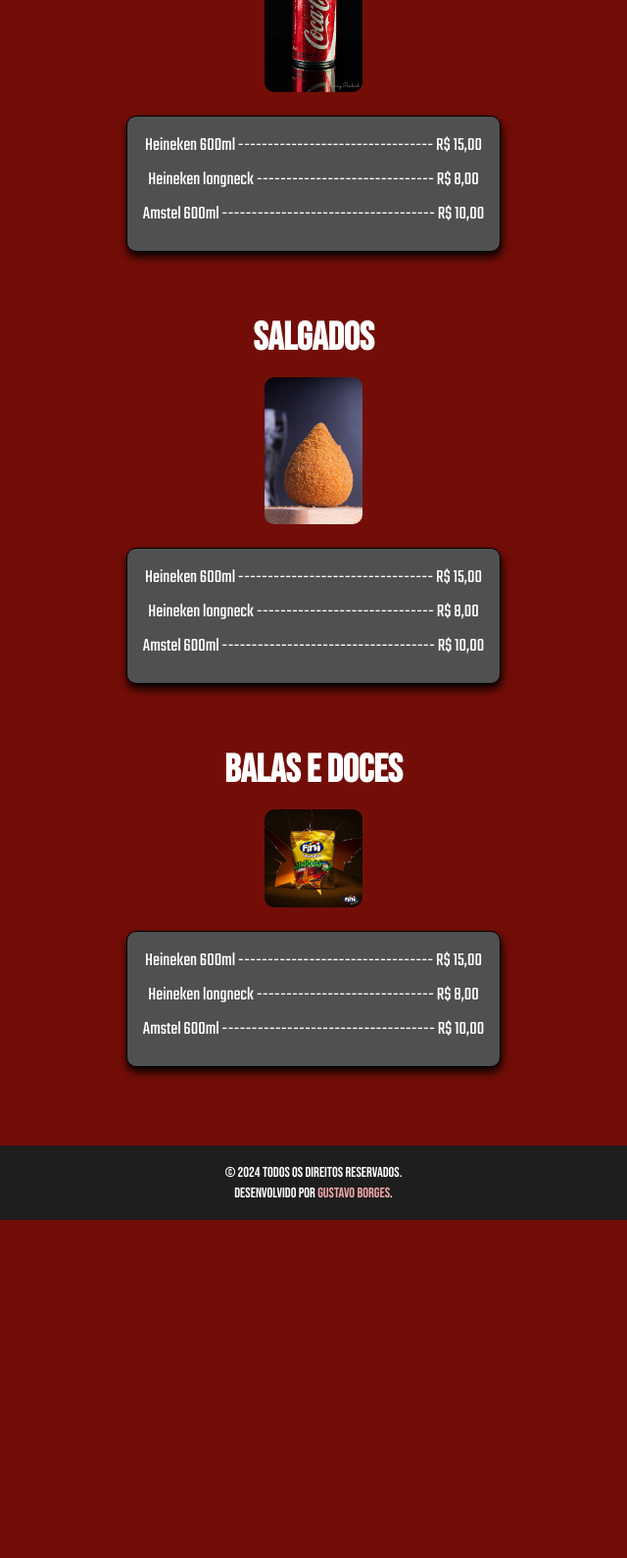
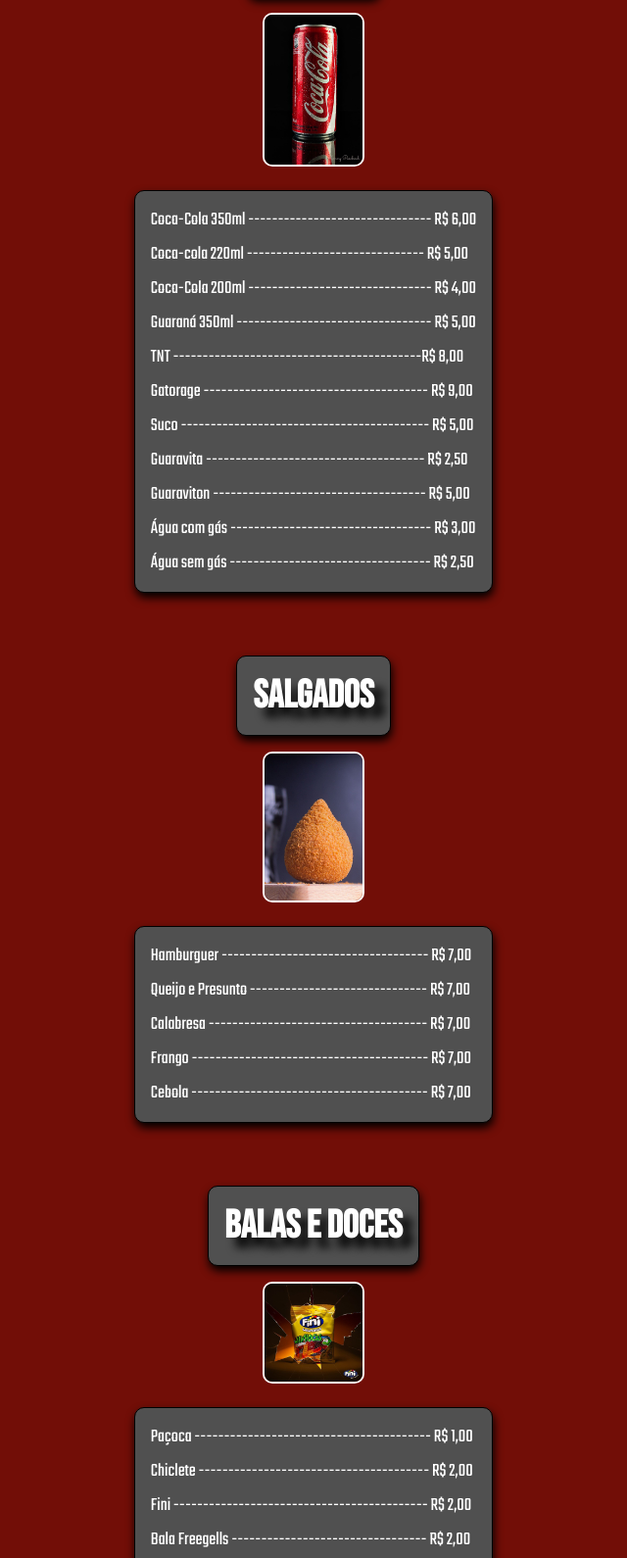
Before and after one commit to GustavoBorges-FrontEnd/landing-page-Sandubas, a plain HTML site: page index.html in a window 1280 px wide. Shown: the part 722-2312 px from the top of the page at 98% size, without its empty margins (320-960 px from the left). Before the commit the page ends 1967 px from the top, so only its background shows below. Drawn offline with Linux system fonts and the light colour scheme; a script that the page names is missing.

Commit message:
Adicionando os itens da lista

```diff
--- a/assets/styles/estilo.css
+++ b/assets/styles/estilo.css
@@ -88,6 +88,7 @@ h1{
     color: white;
     backdrop-filter: blur(10px);
     -webkit-backdrop-filter: blur(10px);
+    box-shadow: 0px 8px 10px white;
 }
 
 .logo{
@@ -208,6 +209,7 @@ h1{
     flex-direction: column;
     justify-content: space-between;
     gap: 4rem;
+    margin: 0 auto;
 }
 
 .conteudo-bebidas-alcolicas{
@@ -226,6 +228,7 @@ h1{
 .imagem > img{
     width: 100px;
     border-radius: 10px;
+    border: 2px solid white;
 }
 
 .titulo-bebidas-alcolicas{
@@ -233,6 +236,15 @@ h1{
     flex-direction: column;
     align-items: center;
     gap: 1rem;
+}
+
+.titulo{
+    text-shadow: 10px 10px 10px black;
+    background-color: rgb(80, 80, 80);
+    padding: 1rem;
+    border-radius: 10px;
+    border: 1px solid black;
+    box-shadow: 1px 5px 10px black;
 }
 
 .lista{
@@ -244,7 +256,6 @@ h1{
     margin-top: 1.5rem;
     display: flex;
     flex-direction: column;
-    align-items: center;
     gap: 0.5rem;
 }
 
--- a/index.html
+++ b/index.html
@@ -32,7 +32,7 @@
                     <a href="#bebidas">BEBIDAS</a>
                     <a href="#salgados">SALGADOS</a>
                     <a href="#doces">BALAS E DOCES</a>
-                    <a href="#contato">CONTATO</a>
+                    <a href="#sorvetes">SORVETES E PICOLÉS</a>
                 </nav>
             </div>
         </header>
@@ -40,60 +40,89 @@
         <div class="cardapio">
             <section id="bebidas-alcolicas" class="conteudo-bebidas-alcolicas">
                 <div class="titulo-bebidas-alcolicas">
-                    <h1>BEBIDAS ALCÓLICAS</h1>
+                    <h1 class="titulo">BEBIDAS ALCÓLICAS</h1>
                     <div class="imagem">
                         <img src="assets/img/1.jpg" alt="">
                     </div>
                 </div>
                 <ul class="lista">
-                    <li class="conteudo-lista">Heineken 600ml --------------------------------- R$ 15,00</li>
-                    <li class="conteudo-lista">Heineken longneck ------------------------------ R$ 8,00</li>
-                    <li class="conteudo-lista">Amstel 600ml ------------------------------------ R$ 10,00</li>
+                    <li class="conteudo-lista">Heineken 600ml ------------------------------- R$ 15,00</li>
+                    <li class="conteudo-lista">Heineken longneck ---------------------------- R$ 9,00</li>
+                    <li class="conteudo-lista">Amstel 600ml --------------------------------- R$ 10,00</li>
                     <li></li>
                 </ul>
             </section>
             <section id="bebidas" class="conteudo-bebidas-alcolicas">
                 <div class="titulo-bebidas-alcolicas">
-                    <h1>BEBIDAS</h1>
+                    <h1 class="titulo">BEBIDAS</h1>
                     <div class="imagem">
                         <img src="assets/img/2.jpg" alt="">
                     </div>
                 </div>
                 <ul class="lista">
-                    <li class="conteudo-lista">Heineken 600ml --------------------------------- R$ 15,00</li>
-                    <li class="conteudo-lista">Heineken longneck ------------------------------ R$ 8,00</li>
-                    <li class="conteudo-lista">Amstel 600ml ------------------------------------ R$ 10,00</li>
-                    <li></li>
+                    <li class="conteudo-lista">Coca-Cola 350ml ------------------------------- R$ 6,00</li>
+                    <li class="conteudo-lista">Coca-cola 220ml  ------------------------------ R$ 5,00</li>
+                    <li class="conteudo-lista">Coca-Cola 200ml ------------------------------- R$ 4,00</li>
+                    <li class="conteudo-lista">Guaraná 350ml --------------------------------- R$ 5,00</li>
+                    <li class="conteudo-lista">TNT ------------------------------------------R$ 8,00</li>
+                    <li class="conteudo-lista">Gatorage -------------------------------------- R$ 9,00</li>
+                    <li class="conteudo-lista">Suco ------------------------------------------ R$ 5,00</li>
+                    <li class="conteudo-lista">Guaravita ------------------------------------- R$ 2,50</li>
+                    <li class="conteudo-lista">Guaraviton ------------------------------------ R$ 5,00</li>
+                    <li class="conteudo-lista">Água com gás ---------------------------------- R$ 3,00</li>
+                    <li class="conteudo-lista">Água sem gás ---------------------------------- R$ 2,50</li>
                 </ul>
             </section>
 
             <section id="salgados" class="conteudo-bebidas">
                 <div class="titulo-bebidas-alcolicas">
-                    <h1>SALGADOS</h1>
+                    <h1 class="titulo">SALGADOS</h1>
                     <div class="imagem">
                         <img src="assets/img/4.jpg" alt="">
                     </div>
                 </div>
                 <ul class="lista">
-                    <li class="conteudo-lista">Heineken 600ml --------------------------------- R$ 15,00</li>
-                    <li class="conteudo-lista">Heineken longneck ------------------------------ R$ 8,00</li>
-                    <li class="conteudo-lista">Amstel 600ml ------------------------------------ R$ 10,00</li>
-                    <li></li>
+                    <li class="conteudo-lista">Hamburguer ----------------------------------- R$ 7,00</li>
+                    <li class="conteudo-lista">Queijo e Presunto ------------------------------ R$ 7,00</li>
+                    <li class="conteudo-lista">Calabresa ------------------------------------- R$ 7,00</li>
+                    <li class="conteudo-lista">Frango ---------------------------------------- R$ 7,00</li>
+                    <li class="conteudo-lista">Cebola ---------------------------------------- R$ 7,00</li>
                 </ul>
             </section>
 
             <section id="doces" class="conteudo-bebidas">
                 <div class="titulo-bebidas-alcolicas">
-                    <h1>BALAS E DOCES</h1>
+                    <h1 class="titulo">BALAS E DOCES</h1>
                     <div class="imagem">
                         <img src="assets/img/3.jpg" alt="">
                     </div>
                 </div>
                 <ul class="lista">
-                    <li class="conteudo-lista">Heineken 600ml --------------------------------- R$ 15,00</li>
-                    <li class="conteudo-lista">Heineken longneck ------------------------------ R$ 8,00</li>
-                    <li class="conteudo-lista">Amstel 600ml ------------------------------------ R$ 10,00</li>
-                    <li></li>
+                    <li class="conteudo-lista">Paçoca ---------------------------------------- R$ 1,00</li>
+                    <li class="conteudo-lista">Chiclete --------------------------------------- R$ 2,00</li>
+                    <li class="conteudo-lista">Fini ------------------------------------------- R$ 2,00</li>
+                    <li class="conteudo-lista">Bala Freegells --------------------------------- R$ 2,00</li>
+                    <li class="conteudo-lista">Barra de Cereal -------------------------------- R$ 2,00</li>
+                    <li class="conteudo-lista">Chocolate Trento ------------------------------- R$ 3,00</li>
+                    <li class="conteudo-lista">Chocolate Galak ------------------------------- R$ 3,00</li>
+                    <li class="conteudo-lista">Chocolate Talento ------------------------------ R$ 3,00</li>
+                    <li class="conteudo-lista">Chocolate Crunch ------------------------------ R$ 3,00</li>
+                    <li class="conteudo-lista">Mentos ---------------------------------------- R$ 3,00</li>
+                </ul>
+            </section>
+
+            <section id="sorvetes" class="conteudo-bebidas">
+                <div class="titulo-bebidas-alcolicas">
+                    <h1 class="titulo">SORVETES E PICOLÉS</h1>
+                    <div class="imagem">
+                        <img src="assets/img/5.jpg" alt="">
+                    </div>
+                </div>
+                <ul class="lista">
+                    <li class="conteudo-lista">Açaí Copinho ---------------------------------- R$ 5,00</li>
+                    <li class="conteudo-lista">Copinho de Sorvete ---------------------------- R$ 5,00</li>
+                    <li class="conteudo-lista">Picolé Skimo ---------------------------------- R$ 4,00</li>
+                    <li class="conteudo-lista">Picolé ---------------------------------------- R$ 4,00</li>
                 </ul>
             </section>
         </div>
```
Also changed, not shown: assets/img/5.jpg (added).
